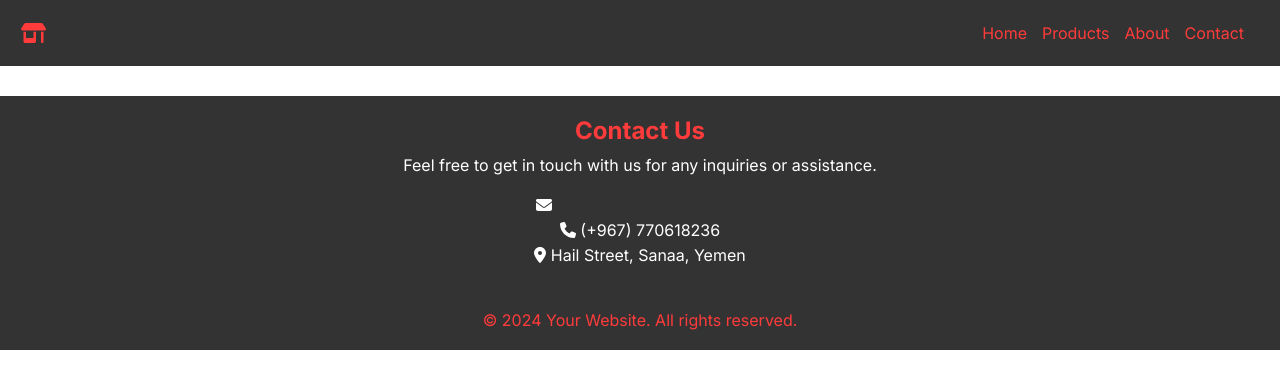
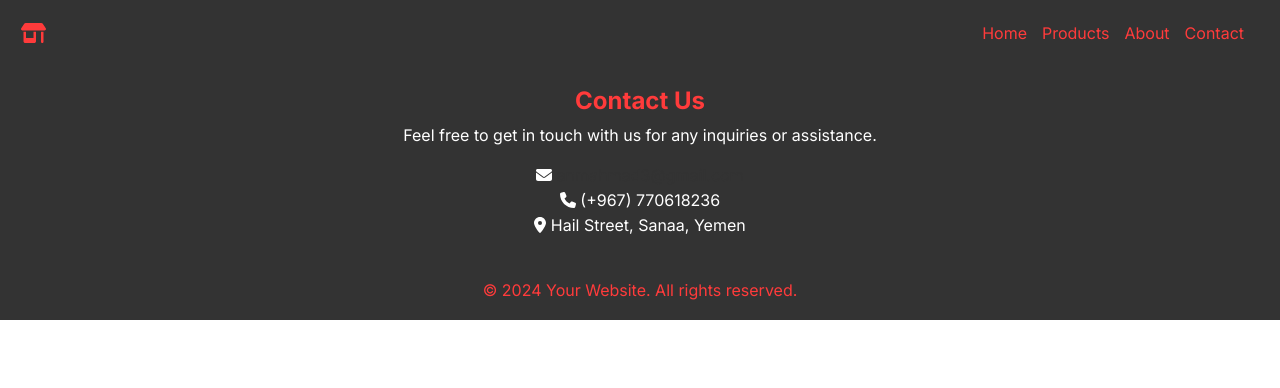
Before and after one commit to Anm-7/products_store, a Next.js app: page /Contact in a window 1280 px wide. Shown: the top 388 px of the page. Built offline with nearby package versions, Linux system fonts and the light colour scheme.

Commit message:
Update Contact.css

```diff
--- a/src/app/Contact/Contact.css
+++ b/src/app/Contact/Contact.css
@@ -2,7 +2,6 @@
     background-color:#333;
     padding: 20px;
     text-align: center;
-    margin-top: 30px;
   }
 
   .contact h2 {
```
